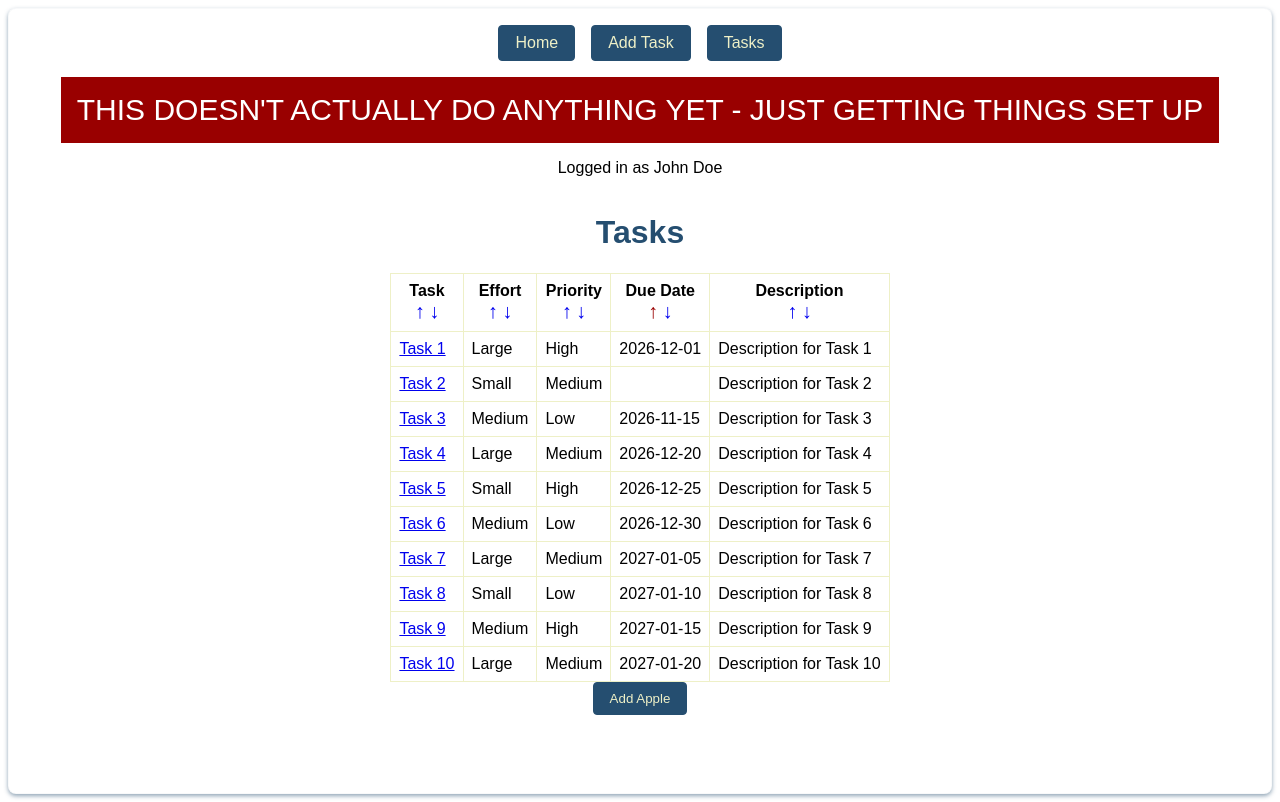
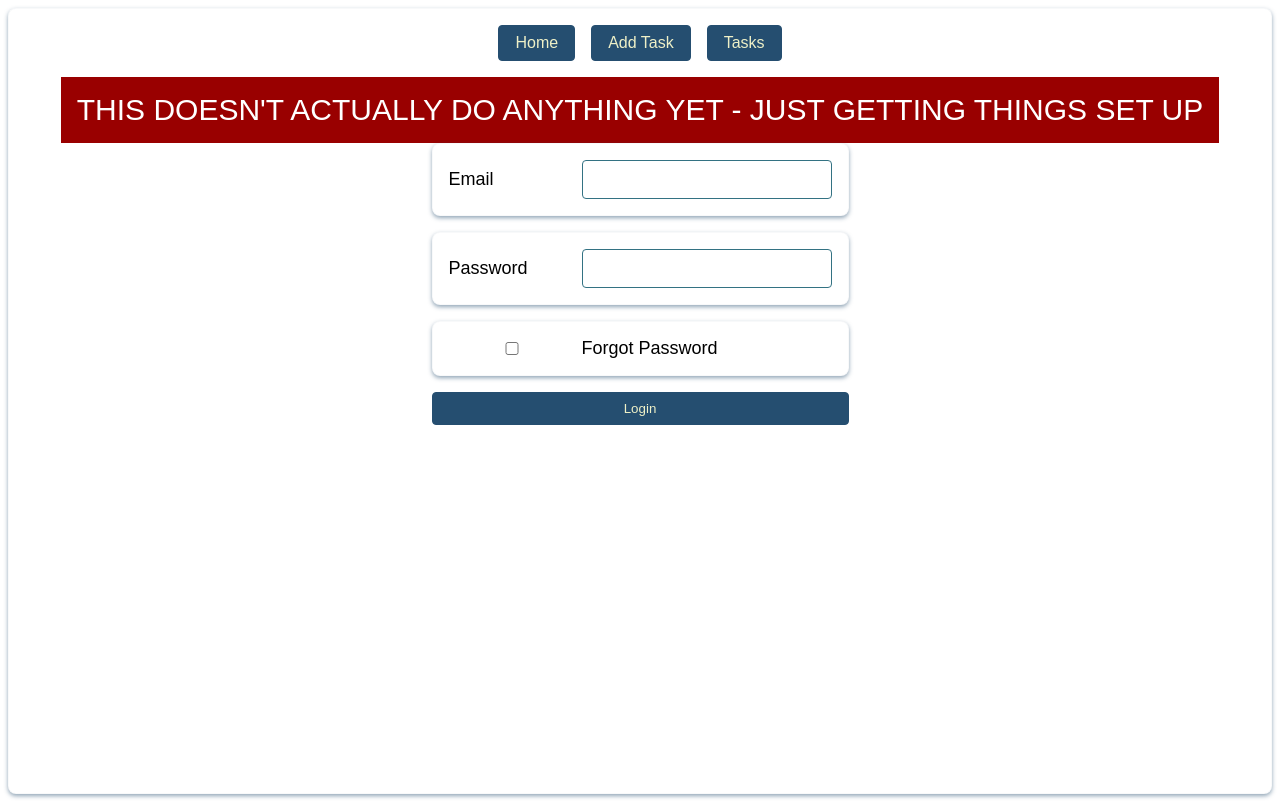
Before and after one commit to zethni/todo, a SvelteKit app: page /tasks in a window 1280 px wide. Built offline with nearby package versions, Linux system fonts and the light colour scheme.

Commit message:
lots of updates, going to need to test reset pw functionality on live since it is not letting me connect to the page

```diff
--- a/src/lib/store/tasks.ts
+++ b/src/lib/store/tasks.ts
@@ -7,12 +7,12 @@ export const tasks = writable([
 		priority: 3,
 		effort: 3,
 		dueDate: '2026-12-01',
-		description: 'Description for Task 1'
+		notes: 'notes for Task 1'
 	},
 	{
 		id: 2,
 		title: 'Task 2',
-		description: 'Description for Task 2',
+		notes: 'notes for Task 2',
 		priority: 2,
 		effort: 1,
 		dueDate: null
@@ -20,7 +20,7 @@ export const tasks = writable([
 	{
 		id: 3,
 		title: 'Task 3',
-		description: 'Description for Task 3',
+		notes: 'notes for Task 3',
 		priority: 1,
 		effort: 2,
 		dueDate: '2026-11-15'
@@ -28,7 +28,7 @@ export const tasks = writable([
 	{
 		id: 4,
 		title: 'Task 4',
-		description: 'Description for Task 4',
+		notes: 'notes for Task 4',
 		priority: 2,
 		effort: 3,
 		dueDate: '2026-12-20'
@@ -36,7 +36,7 @@ export const tasks = writable([
 	{
 		id: 5,
 		title: 'Task 5',
-		description: 'Description for Task 5',
+		notes: 'notes for Task 5',
 		priority: 3,
 		effort: 1,
 		dueDate: '2026-12-25'
@@ -44,7 +44,7 @@ export const tasks = writable([
 	{
 		id: 6,
 		title: 'Task 6',
-		description: 'Description for Task 6',
+		notes: 'notes for Task 6',
 		priority: 1,
 		effort: 2,
 		dueDate: '2026-12-30'
@@ -52,7 +52,7 @@ export const tasks = writable([
 	{
 		id: 7,
 		title: 'Task 7',
-		description: 'Description for Task 7',
+		notes: 'notes for Task 7',
 		priority: 2,
 		effort: 3,
 		dueDate: '2027-01-05'
@@ -60,7 +60,7 @@ export const tasks = writable([
 	{
 		id: 8,
 		title: 'Task 8',
-		description: 'Description for Task 8',
+		notes: 'notes for Task 8',
 		priority: 1,
 		effort: 1,
 		dueDate: '2027-01-10'
@@ -68,7 +68,7 @@ export const tasks = writable([
 	{
 		id: 9,
 		title: 'Task 9',
-		description: 'Description for Task 9',
+		notes: 'notes for Task 9',
 		priority: 3,
 		effort: 2,
 		dueDate: '2027-01-15'
@@ -76,7 +76,7 @@ export const tasks = writable([
 	{
 		id: 10,
 		title: 'Task 10',
-		description: 'Description for Task 10',
+		notes: 'notes for Task 10',
 		priority: 2,
 		effort: 3,
 		dueDate: '2027-01-20'
--- a/src/lib/types/Item.ts
+++ b/src/lib/types/Item.ts
@@ -3,7 +3,7 @@ import type User from '$lib/types/User';
 export default interface Item {
 	id: number;
 	title: string;
-	description?: string;
+	notes?: string;
 	effort: number;
 	createdBy?: User[];
 }
--- a/src/lib/types/Todo.ts
+++ b/src/lib/types/Todo.ts
@@ -6,7 +6,9 @@ export default interface Todo {
 	effort: number;
 	priority: number;
 	dueDate?: string | null;
-	description?: string;
+	notes?: string;
 	completed?: boolean;
 	completedBy?: User[];
 }
+
+//
--- a/src/routes/+layout.server.js
+++ b/src/routes/+layout.server.js
@@ -1,4 +1,6 @@
 export function load() {
+	return;
+
 	return {
 		user: {
 			id: 1,
--- a/src/routes/+layout.svelte
+++ b/src/routes/+layout.svelte
@@ -6,7 +6,9 @@
 
 	import { tasks } from '$lib/store/tasks.js';
 
-	let { data, children } = $props();
+	let { data, children, form } = $props();
+
+	let hidePassword = $state(false);
 
 	setContext('taskFunctions', { addTask });
 	function addTask(task: Task) {
@@ -15,6 +17,9 @@
 	function addTestData() {
 		tasks.update((n) => [...n, { id: 99, title: 'apple' }]);
 	}
+
+	import { page } from '$app/state';
+	const isPWReset = page.url.searchParams.has('pwreset');
 </script>
 
 <svelte:head>
@@ -36,6 +41,29 @@
 		{@render children()}
 		<button onclick={addTestData}> Add Apple </button>
 	{:else}
-		<p>Not logged in</p>
+		{#if form?.error}
+			<p style="color: red;">{form.error}</p>
+		{/if}
+		{#if isPWReset}
+			<p style="color: green;">Please check your email for a password reset message.</p>
+		{:else}
+			<form method="post">
+				<label for="email"
+					>Email
+					<input type="email" name="email" id="email" required />
+				</label>
+				{#if !hidePassword}
+					<label for="password"
+						>Password
+						<input type="password" name="password" id="password" required />
+					</label>
+				{/if}
+				<label>
+					<input name="forgotPassword" type="checkbox" bind:checked={hidePassword} /> Forgot Password</label
+				>
+
+				<button type="submit">Login</button>
+			</form>
+		{/if}
 	{/if}
 </main>
--- a/src/routes/+page.svelte
+++ b/src/routes/+page.svelte
@@ -2,7 +2,7 @@
 	import { tasks } from '$lib/store/tasks.js';
 
 	let { data } = $props();
-	console.log(data.instruments);
+
 	// let items = $items;
 </script>
 
--- a/src/routes/tasks/+page.svelte
+++ b/src/routes/tasks/+page.svelte
@@ -16,7 +16,7 @@
 		{ title: 'Effort', key: 'effort' },
 		{ title: 'Priority', key: 'priority' },
 		{ title: 'Due Date', key: 'dueDate' },
-		{ title: 'Description', key: 'description' }
+		{ title: 'notes', key: 'notes' }
 	];
 	onMount(() => {
 		sortTasks('dueDate', 'asc');
--- a/src/routes/tasks/[id]/+page.svelte
+++ b/src/routes/tasks/[id]/+page.svelte
@@ -3,7 +3,7 @@
 </script>
 
 <h1>{data.task.title}</h1>
-<p>{data.task.description}</p>
+<p>{data.task.notes}</p>
 <p>Effort: {data.task.effort}</p>
 <p>Priority: {data.task.priority}</p>
 <p>Due Date: {data.task.dueDate}</p>
```
Also changed, not shown: src/routes/+page.server.js (+46 -10 lines), src/routes/fakedata.ts (+20 -20 lines), src/routes/tasks/add/+page.svelte (+4 -4 lines).
